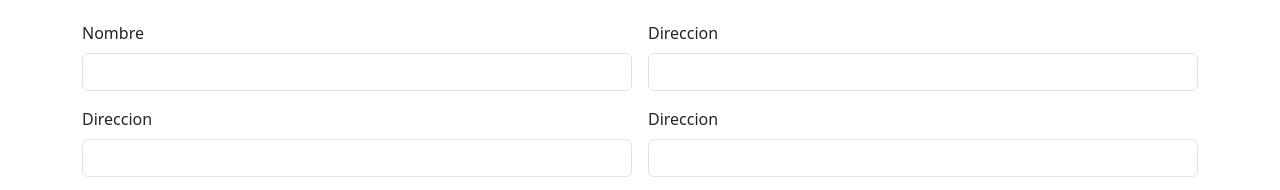
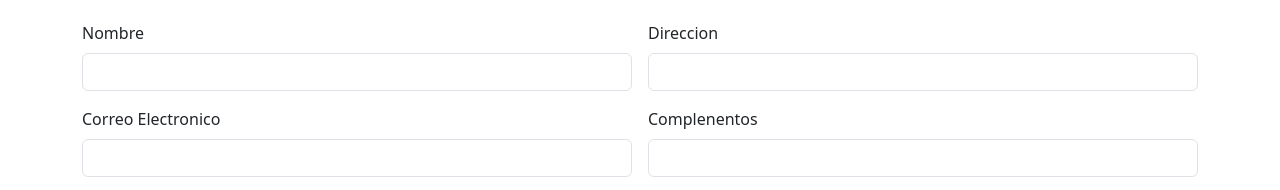
Before and after one commit to kevinyucra/Examen_Parcial, a plain HTML site: page index.html in a window 1280 px wide. Shown: the part 1382-1572 px from the top of the page. Drawn offline with nearby package versions, Linux system fonts and the light colour scheme.

Commit message:
Update index.html

```diff
--- a/index.html
+++ b/index.html
@@ -95,11 +95,11 @@
       <input type="tel" class="form-control" id="telefono">
     </div>
     <div class="col-md-6">
-      <label for="telefono" class="form-label">Direccion</label>
+      <label for="telefono" class="form-label">Correo Electronico</label>
       <input type="tel" class="form-control" id="telefono">
     </div>
     <div class="col-md-6">
-      <label for="telefono" class="form-label">Direccion</label>
+      <label for="telefono" class="form-label">Complenentos</label>
       <input type="tel" class="form-control" id="telefono">
     </div>
     <div class="col-12 text-center">
```
